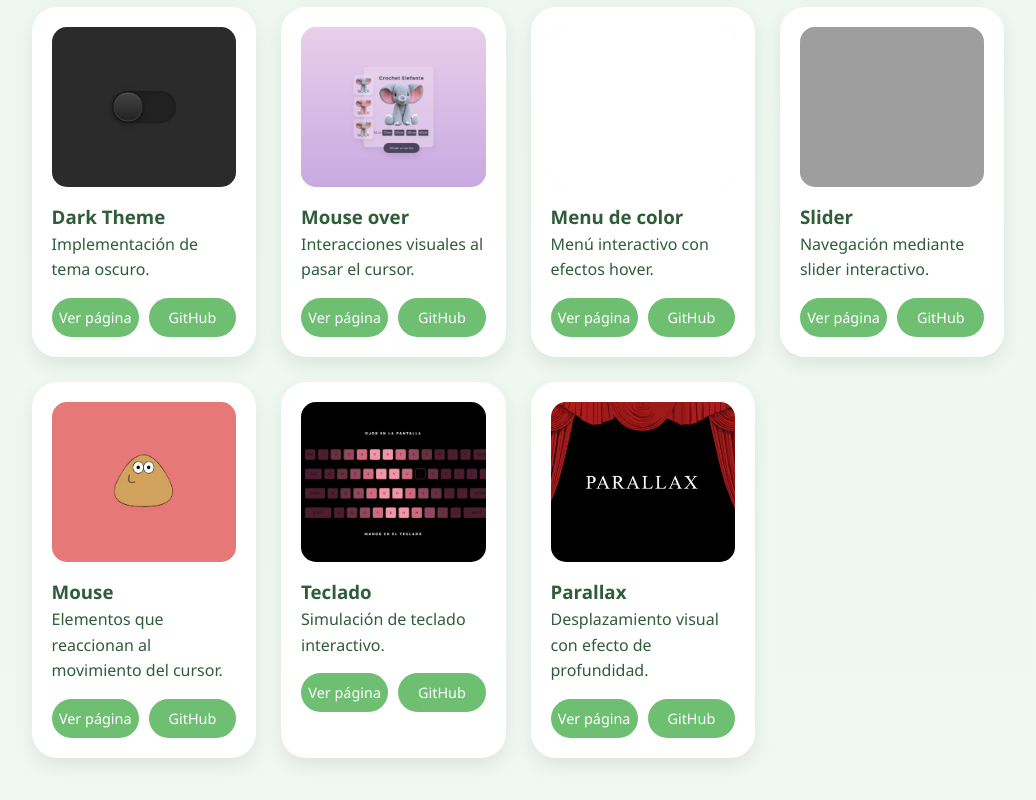
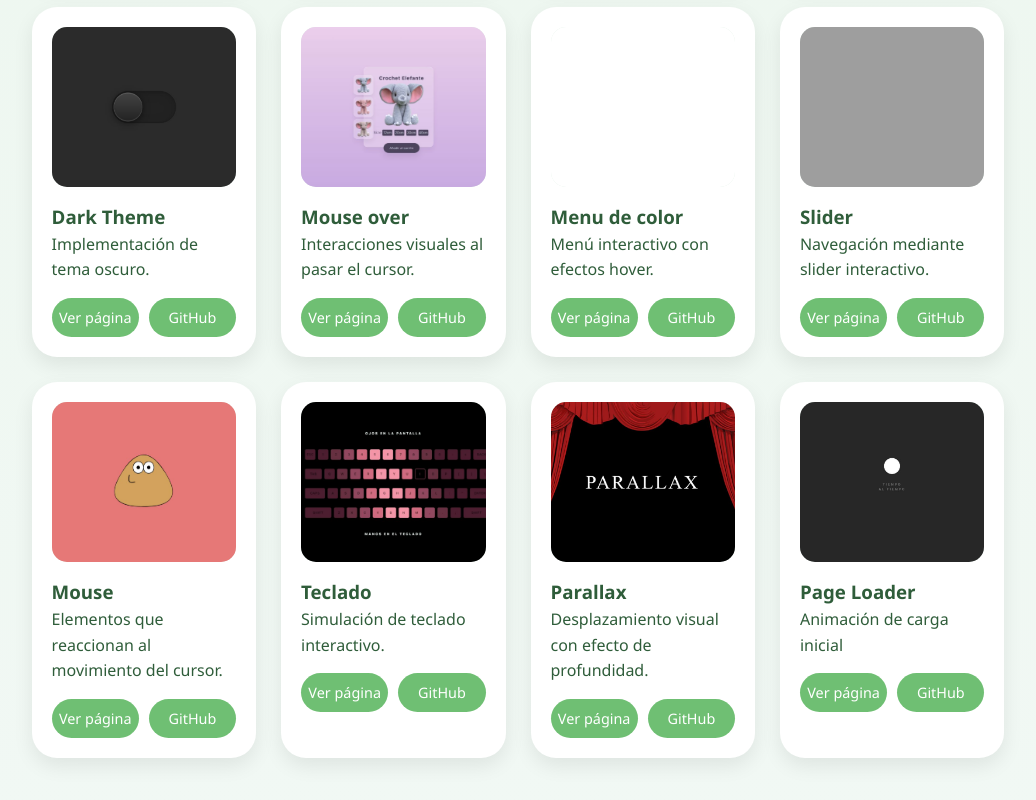
Before and after one commit to AIbahaca/portfolio, a plain HTML site: page proyectos.html in a window 1280 px wide. Shown: the part 2465-3265 px from the top of the page, without its empty margins (122-1158 px from the left). Drawn offline with Linux system fonts and the light colour scheme; grey boxes are pictures that could not be loaded.

Commit message:
Proyecto 24

```diff
--- a/proyectos.html
+++ b/proyectos.html
@@ -250,6 +250,16 @@
         </div>
       </article>
 
+      <article class="card">
+        <div class="preview"><img src="previews/page-loader.png" alt="Page loader"></div>
+        <h3>Page Loader</h3>
+        <p>Animación de carga inicial</p>
+        <div class="links">
+          <a href="https://chatarra.vercel.app/" target="_blank">Ver página</a>
+          <a href="https://github.com/AIbahaca/chatarra" target="_blank">GitHub</a>
+        </div>
+      </article>
+
     </div>
   </section>
 </main>
```
Also changed, not shown: previews/death note.png (added), previews/login-translate.png (added), previews/page-loader.png (added).
